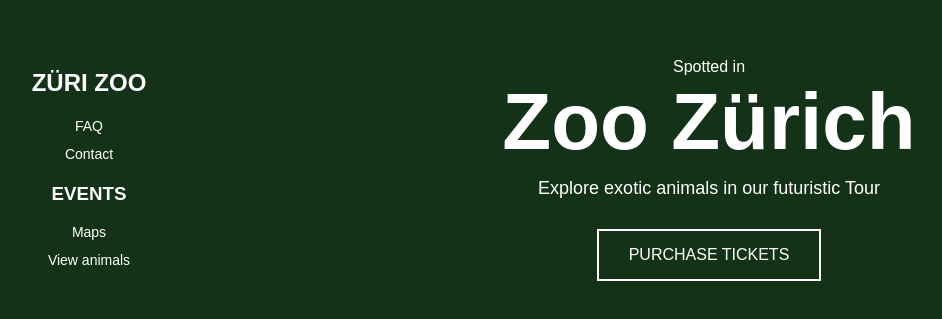
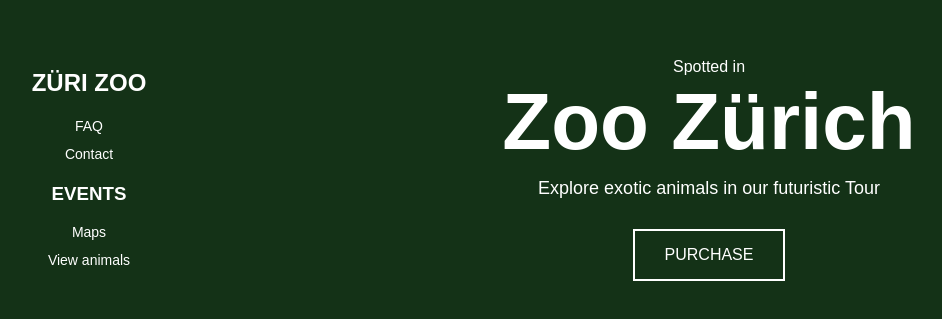
Before and after one commit to farouksaadeh/ZooApp, a React (Create React App) app: page / in a window 1280 px wide. Shown: the part 251-570 px from the top of the page, without its empty margins (31-973 px from the left). Built offline with nearby package versions, Linux system fonts and the light colour scheme.

Commit message:
"Update 'PURCHASE TICKETS' button text to 'PURCHASE'"

```diff
--- a/src/components/home/home.js
+++ b/src/components/home/home.js
@@ -23,7 +23,7 @@
         <h4>Spotted in</h4>
         <h1>Zoo Zürich</h1>
         <p>Explore exotic animals in our futuristic Tour</p>
-        <button className="purchase-button">PURCHASE TICKETS</button>
+        <button className="purchase-button">PURCHASE</button>
       </div>
     </section>
   );
```
